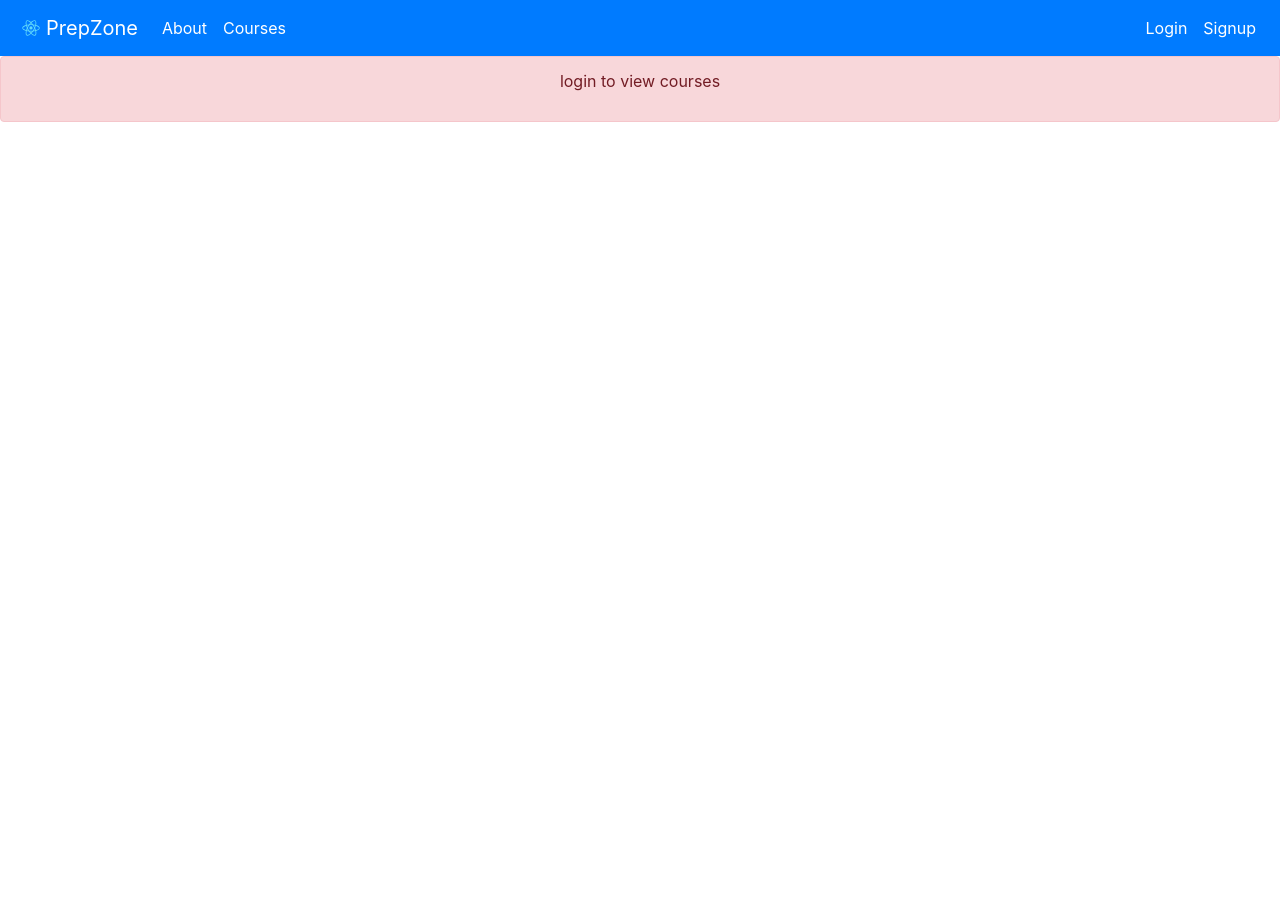
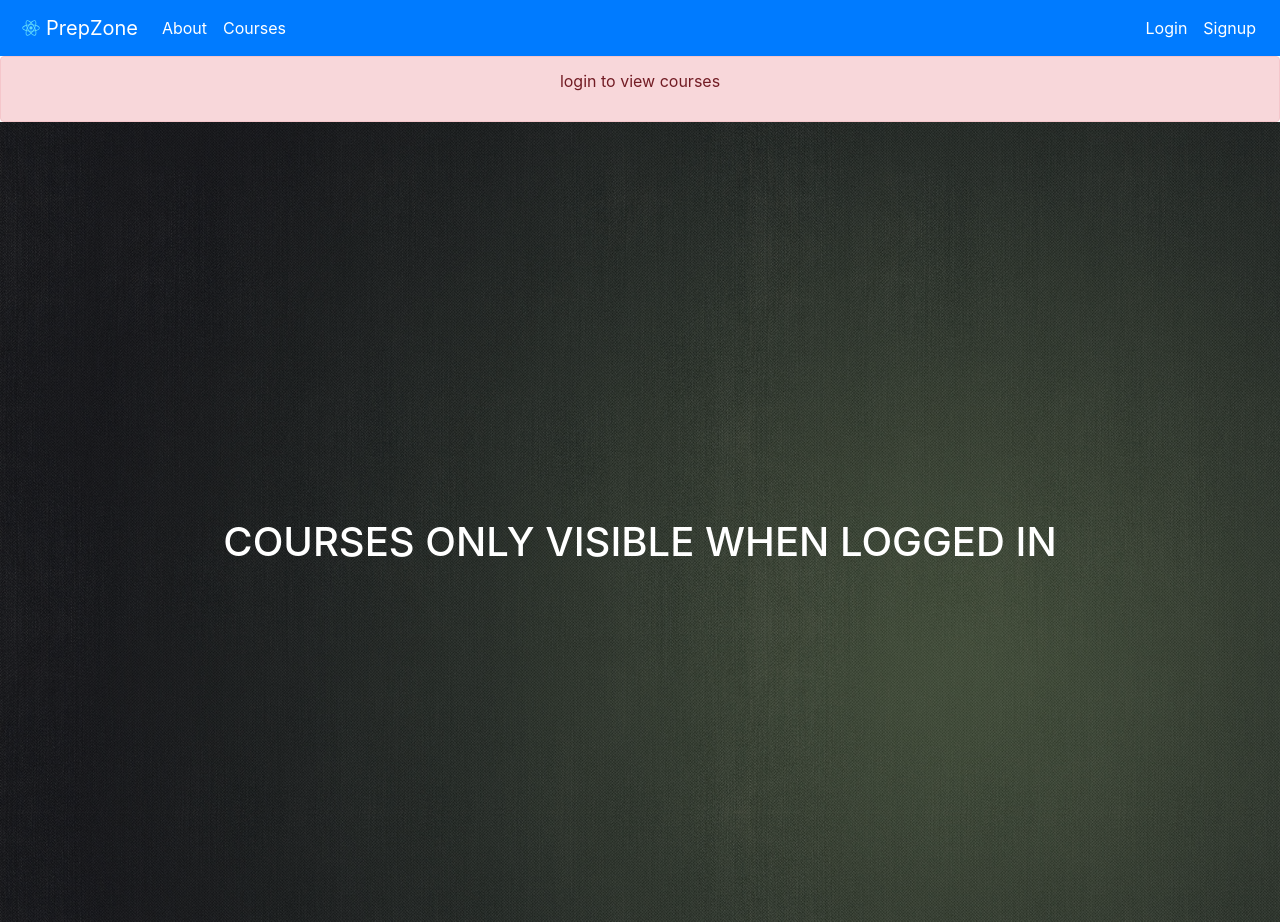
Before and after one commit to Nit-1997/interviewPrep, a React (Create React App) app in the folder client/: page /courses in a window 1280 px wide. Before the commit the page ends 800 px from the top, so only its background shows below. Built offline with nearby package versions, Linux system fonts and the light colour scheme.

Commit message:
added courses and course container and components

```diff
--- a/client/public/index.html
+++ b/client/public/index.html
@@ -26,7 +26,7 @@
       work correctly both with client-side routing and a non-root public URL.
       Learn how to configure a non-root public URL by running `npm run build`.
     -->
-    <title>React App</title>
+    <title>prepZone</title>
   </head>
   <body>
     <noscript>You need to enable JavaScript to run this app.</noscript>
--- a/client/src/App.js
+++ b/client/src/App.js
@@ -3,6 +3,7 @@ import {Container,Button} from 'react-bootstrap';
 import {Route,Switch} from 'react-router-dom';
 import Landing from './containers/landing/landing';
 import Signup from './containers/signup/signup';
+import Courses from './containers/courses/courses';
 import Login from './containers/login/login';
 import About from './containers/about/about';
 import Header from './components/header/header';
@@ -61,6 +62,7 @@ class App extends Component {
            <Switch>
               <Route path="/" exact render={() => <Landing loggedIn={this.state.loggedIn}/>}/>
               <Route path="/about" render={() => <About/>}/>
+              <Route path="/courses" render={() => <Courses loggedIn={this.state.loggedIn}/>}/>
               <Route path="/signup" render={() => <Signup/>}/>
               <Route path="/login"  render={() => <Login updateUser={this.updateUser}/>} />
            </Switch>
--- /dev/null
+++ b/client/src/components/course/course.js
@@ -0,0 +1,37 @@
+import React,{Component} from 'react';
+import { Card,Alert,Button,Navbar,Nav,NavDropdown,Col,Container,Row,Image} from 'react-bootstrap';
+import {withRouter} from 'react-router-dom';
+import {NavLink} from 'react-router-dom';
+
+
+
+class Course extends Component{
+  state = {
+
+  }
+
+  startCourseHandler = (e)=>{
+
+  }
+
+  render(){
+     return(
+       <div>
+         <Card style={{ width: '18rem' }}>
+          <Card.Img variant="top" src={this.props.imageLink} />
+          <Card.Body>
+            <Card.Title>{this.props.title}</Card.Title>
+            <Card.Text>
+              {this.props.details}
+            </Card.Text>
+            <Button variant="primary" onClick ={this.startCourseHandler}>Start Course</Button>
+          </Card.Body>
+        </Card>
+       </div>
+     );
+  }
+}
+
+
+
+export default withRouter(Course);
--- a/client/src/components/header/header.js
+++ b/client/src/components/header/header.js
@@ -28,9 +28,9 @@ class Header extends Component {
       }
 
     render() {
-      let leftDrawer;
+      let rightDrawer;
       if(this.props.loggedIn){
-            leftDrawer= (
+            rightDrawer= (
                   <Nav>
                       <Nav.Link >
                             <Button onClick={this.logout}>Logout</Button>
@@ -38,7 +38,7 @@ class Header extends Component {
                 </Nav>
               );
       }else{
-          leftDrawer= (
+          rightDrawer= (
               <Nav>
                 <Nav.Link >
                  <NavLink
@@ -55,6 +55,43 @@ class Header extends Component {
                   </NavLink>
                </Nav.Link>
               </Nav>
+         );
+      }
+
+      let leftDrawer;
+      if(this.props.loggedIn){
+          leftDrawer = (
+                   <Nav className="mr-auto">
+                      <Nav.Link >
+                       <NavLink
+                           to='/about'
+                        >
+                               About
+                        </NavLink>
+                       </Nav.Link>
+                      <Nav.Link>
+                        <NavLink
+                           to='/courses'
+                        >
+                              Courses
+                        </NavLink>
+                     </Nav.Link>
+                    </Nav>
+              );
+      }else{
+          leftDrawer = (
+                  <Nav className="mr-auto">
+                        <Nav.Link >
+                         <NavLink
+                             to='/about'
+                          >
+                                 About
+                          </NavLink>
+                         </Nav.Link>
+                        <Nav.Link>
+                                Courses
+                       </Nav.Link>
+                    </Nav>
          );
       }
 
@@ -87,23 +124,8 @@ class Header extends Component {
         </NavLink>
           <Navbar.Toggle aria-controls="responsive-navbar-nav" />
           <Navbar.Collapse id="responsive-navbar-nav">
-            <Nav className="mr-auto">
-                <Nav.Link >
-                 <NavLink
-                     to='/about'
-                  >
-                         About
-                  </NavLink>
-                 </Nav.Link>
-                <Nav.Link>
-                  <NavLink
-                     to='/about'
-                  >
-                        Courses
-                  </NavLink>
-               </Nav.Link>
-              </Nav>
              {leftDrawer}
+             {rightDrawer}
 
           </Navbar.Collapse>
        </Navbar>
--- a/client/src/components/image/image.js
+++ b/client/src/components/image/image.js
@@ -19,7 +19,7 @@ class Imager extends Component{
       if(this.props.loggedIn){
             button= (
                   <NavLink
-                     to='/about'
+                     to='/courses'
                   >
                   <Button  variant="primary">View Courses</Button>
                   </NavLink>
--- /dev/null
+++ b/client/src/containers/courses/courses.css
@@ -0,0 +1,14 @@
+html{
+	height:100%;
+}
+
+
+.main {
+background:linear-gradient(rgba(14,15,21,0.55), rgba(14,15,21,0.55)),url('../../assets/background.jpg');
+  min-height: 100vh;
+  display: flex;
+  flex-direction: column;
+  align-items: center;
+  justify-content: center;
+  text-align: center;
+}
--- /dev/null
+++ b/client/src/containers/courses/courses.js
@@ -0,0 +1,43 @@
+import React, { Component } from 'react';
+import {withRouter} from 'react-router-dom';
+import { Alert,Button,Navbar,Nav,NavDropdown,Col,Container,Row,Image} from 'react-bootstrap';
+import Course from '../../components/course/course';
+import './courses.css';
+import { MDBContainer, MDBRow, MDBCol } from "mdbreact";
+
+import cisco from '../../assets/cisco.jpeg';
+
+class Courses extends Component {
+ state = {
+ 	  isLoggedIn:this.props.loggedIn
+  };
+  render() {
+  	let baseComponent;
+  	let details = 'A detailed course on operating systems covering major topics asked in interviews';
+    if(this.state.isLoggedIn){
+      baseComponent=(
+         <div>
+         	 <MDBContainer>
+		      <MDBRow>
+		        <MDBCol md="12"><Course title="Operating Systems" imageLink={cisco} details={details}/></MDBCol>
+		      </MDBRow>
+		    </MDBContainer>
+         </div>
+      );
+    }else{
+       baseComponent=(
+           <div>
+          	<br/><br/>
+            <h1 style={{ color: 'white' }}>COURSES ONLY VISIBLE WHEN LOGGED IN</h1>
+           </div>
+       );
+    }
+    return (
+       <div className="main">
+         {baseComponent}
+       </div>
+    );
+  }
+}
+
+export default withRouter(Courses);
```
